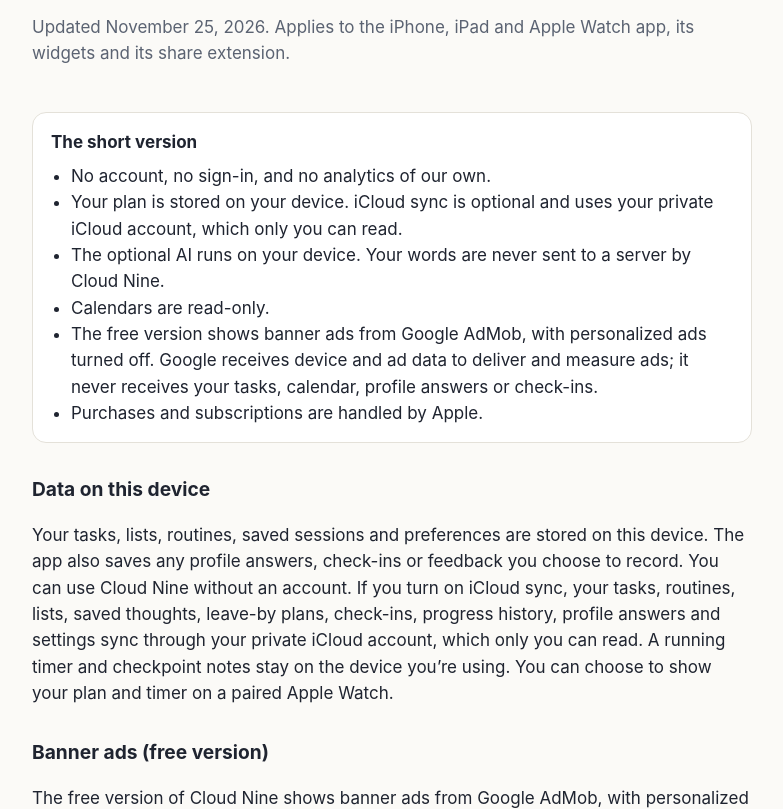
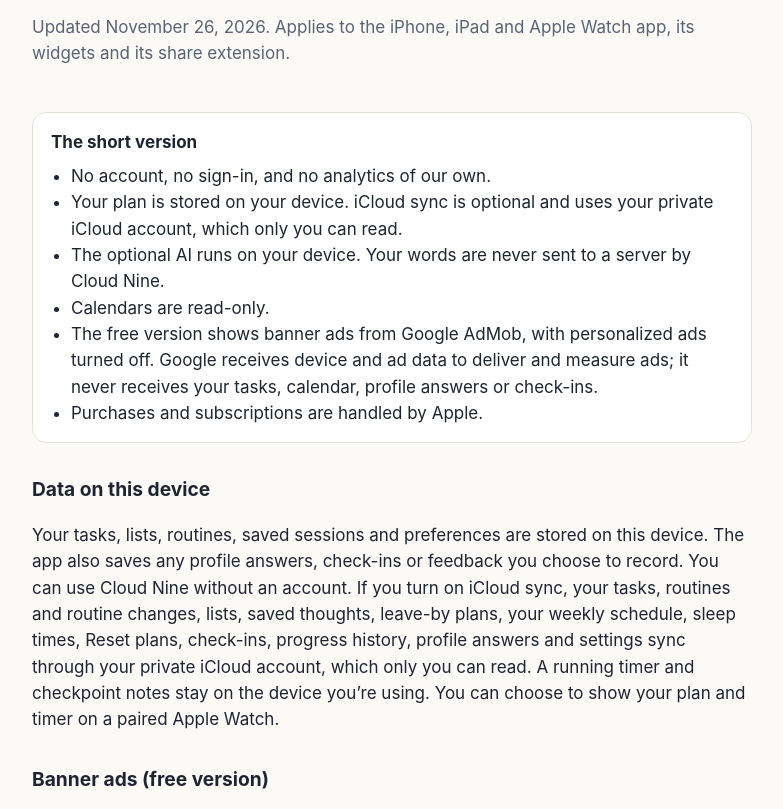
Before and after one commit to softpj/cloud-nine-site, a plain HTML site: page privacy.html in a window 1280 px wide. Shown: the part 106-915 px from the top of the page, without its empty margins (248-1031 px from the left). Drawn offline with Linux system fonts and the light colour scheme.

Commit message:
Privacy policy: list all data iCloud sync carries; saved thoughts sync too

```diff
--- a/privacy.html
+++ b/privacy.html
@@ -26,7 +26,7 @@
 <header>
   <nav><a href="index.html">Support</a><a href="privacy.html" aria-current="page">Privacy policy</a></nav>
   <h1>Cloud Nine: ADHD Planner — privacy policy</h1>
-  <p class="muted">Updated November 25, 2026. Applies to the iPhone, iPad and Apple Watch app, its widgets and its share extension.</p>
+  <p class="muted">Updated November 26, 2026. Applies to the iPhone, iPad and Apple Watch app, its widgets and its share extension.</p>
 </header>
 
 <section class="summary" aria-label="Summary">
@@ -42,7 +42,7 @@
 </section>
 
 <h2>Data on this device</h2>
-<p>Your tasks, lists, routines, saved sessions and preferences are stored on this device. The app also saves any profile answers, check-ins or feedback you choose to record. You can use Cloud Nine without an account. If you turn on iCloud sync, your tasks, routines, lists, saved thoughts, leave-by plans, check-ins, progress history, profile answers and settings sync through your private iCloud account, which only you can read. A running timer and checkpoint notes stay on the device you’re using. You can choose to show your plan and timer on a paired Apple Watch.</p>
+<p>Your tasks, lists, routines, saved sessions and preferences are stored on this device. The app also saves any profile answers, check-ins or feedback you choose to record. You can use Cloud Nine without an account. If you turn on iCloud sync, your tasks, routines and routine changes, lists, saved thoughts, leave-by plans, your weekly schedule, sleep times, Reset plans, check-ins, progress history, profile answers and settings sync through your private iCloud account, which only you can read. A running timer and checkpoint notes stay on the device you’re using. You can choose to show your plan and timer on a paired Apple Watch.</p>
 
 <h2>Banner ads (free version)</h2>
 <p>The free version of Cloud Nine shows banner ads from Google AdMob, with personalized ads turned off. Cloud Nine never sends your tasks, calendar, profile answers or check-ins to AdMob. Google does receive device and network information (including an approximate location from your IP address), diagnostics and ad activity so it can deliver ads and measure them. In the European Union and the United Kingdom, Google’s consent form asks for your choices before ads load, and you can change them later under Settings → About this ad → Ad privacy choices. Removing ads with a purchase stops ad requests. Google’s own practices are described in the <a href="https://policies.google.com/privacy">Google Privacy Policy</a>.</p>
@@ -79,7 +79,7 @@
 <p>You choose the photo or screenshot. Your device reads the text and adds it to your draft. Cloud Nine does not keep the image and saves only the tasks you choose to keep.</p>
 
 <h2>Saving text or a web link from another app</h2>
-<p>Only the text or link you choose to save is added to Saved thoughts. It stays on this device unless you include it in a backup. If you make a task from it and turn on iCloud sync, that task’s name can sync like other task names.</p>
+<p>Only the text or link you choose to save is added to Saved thoughts. If you turn on iCloud sync, saved thoughts sync through your private iCloud account like the rest of your plan. Otherwise they stay on this device unless you include them in a backup.</p>
 
 <h2>Exports and backups</h2>
 <p>An export can include task names, profile answers, check-ins, saved support conversations and feedback. You choose where to save or share it. Your device’s backup settings determine whether app data is included there. When you restore a backup, the app shows you what’s in the file first and keeps your previous save in case you need it.</p>
```
